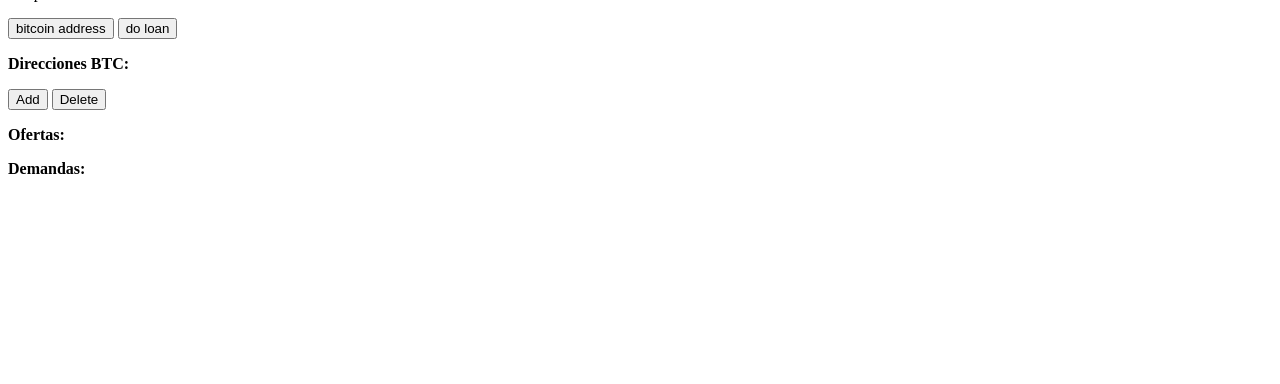
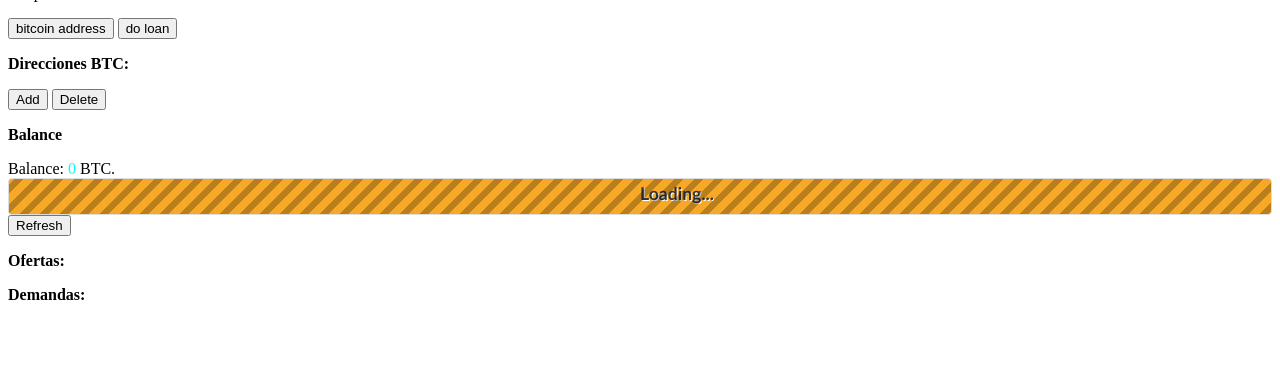
Before and after one commit to munikes/shoali, a Django app: page /user/ in a window 1280 px wide. Shown: the part 416-800 px from the top of the page. Run offline with Django 3.2, Linux system fonts and the light colour scheme; the visitor is signed in with stand-in values (Sample User, id 1); parts of the project's set-up code (start-up, migrations or seed data) failed here and were passed over.

Commit message:
add balance progress bar

```diff
--- a/shoali_django/main/apps/core/templates/base-js.html
+++ b/shoali_django/main/apps/core/templates/base-js.html
@@ -91,6 +91,7 @@ text-shadow: 1px 1px 0 #fff;
             },
         };
         $('#balance-form').ajaxForm(options);
+        $("#balance-form").submit();
     });
     </script>
 {% endblock %}
--- a/shoali_django/main/apps/core/templates/user/main.html
+++ b/shoali_django/main/apps/core/templates/user/main.html
@@ -1,4 +1,4 @@
-{% extends "base.html" %}
+{% extends "base-js.html" %}
 
 {% block content %}
 <div id="">
@@ -38,6 +38,15 @@
             <input type="submit" value="Save" name="save"/>
         {% endif %}
             <input type="hidden" value={{ user.id }} name="users">
+        </form>
+        <p><b>Balance</b></p>
+        <form  id="balance-form" action="" method="post" enctype="multipart/form-data">
+            {% csrf_token %}
+            Balance: <font color="#00ffff" id="balance">0</font> BTC.<br/>
+            <input type="hidden" name="task" id="task_id" value=""/>
+            <div id="progress-bar"><div class="progress-label"></div></div>
+            <div id="msgid"></div>
+            <button type="submit">Refresh</button>
         </form>
         <p><b>Ofertas:</b></p>
         <form  id="form_loan" action="loan" method="post">{% csrf_token %}
--- a/shoali_django/main/apps/core/views.py
+++ b/shoali_django/main/apps/core/views.py
@@ -268,18 +268,16 @@ def getbalance (request):
     """
     Get balance of a bitcoin address
     """
-    # init variables
-    form_btc = BitcoinAddressForm()
-    data = ''
     if request.is_ajax():
-        job = get_balance_and_progress_status.delay(
-                request.POST.get('bitcoin_address'))
-        data = job.id
-        logger.debug("Celery task ID: %s", data)
-        json_data = json.dumps(data)
-        return HttpResponse(json_data, mimetype='application/json')
+        btc_list = BitcoinAddress.objects.filter(users__id=request.user.id)
+        for btc in btc_list:
+            job = get_balance_and_progress_status.delay(btc)
+            data = job.id
+            logger.debug("Celery task ID: %s", data)
+            json_data = json.dumps(data)
+            return HttpResponse(json_data, mimetype='application/json')
     else:
-        return render_to_response ('query.html', {'form_btc': form_btc},
+        return render_to_response ('query.html',
             context_instance = RequestContext(request))
 
 def update_task(request):
```
